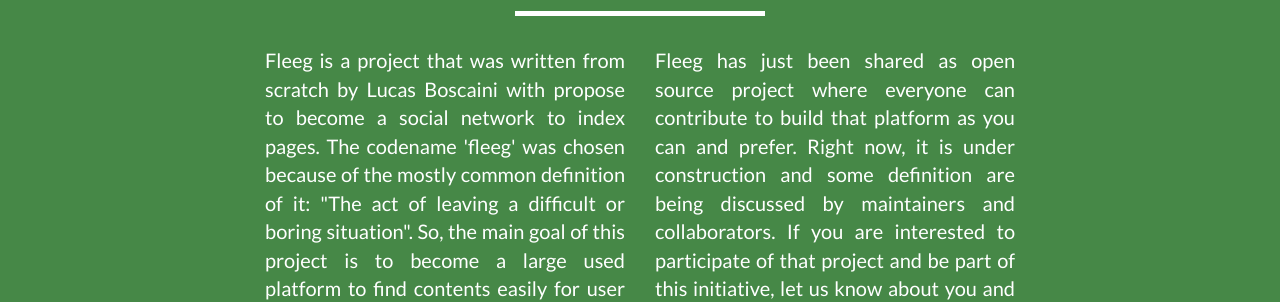
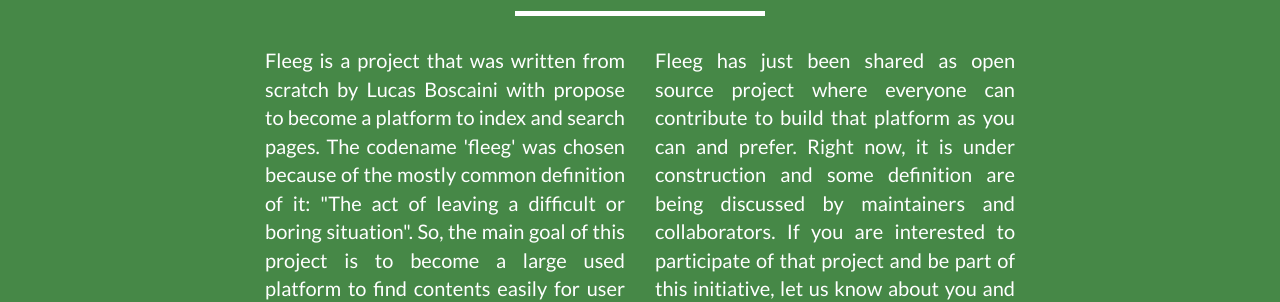
Before and after one commit to Fleeg/fleeg.github.io, a Jekyll site: the page built from index.html, in a window 1280 px wide and 900 px high, scrolled down 1189 px. Shown: the part 212-514 px from the top of the window. Built offline with Jekyll 4.4.1, drawn with Linux system fonts in a browser that asks for light colours; some of the changed text lies outside the part shown.

Commit message:
Improve description in about.

```diff
--- a/_includes/about.html
+++ b/_includes/about.html
@@ -10,7 +10,7 @@
             <div class="row">
                 <div class="col-lg-4 col-lg-offset-2">
                     <p class="justify">
-                        Fleeg is a project that was written from scratch by Lucas Boscaini with propose to become a social network to index pages.
+                        Fleeg is a project that was written from scratch by Lucas Boscaini with propose to become a platform to index and search pages.
                         The codename 'fleeg' was chosen because of the mostly common definition of it: "The act of leaving a difficult or boring situation".
                         So, the main goal of this project is to become a large used platform to find contents easily for user in a social network providing
                         a new way to  search things on the internet.
```
